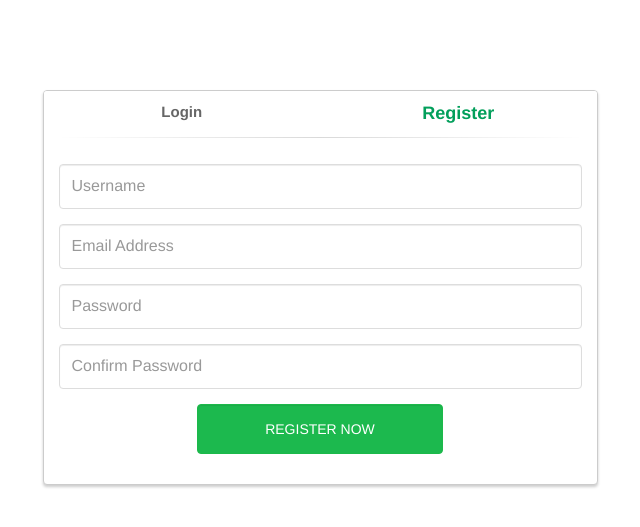
After one commit to bellaari/Order-management-project, a PHP site: page /login.php in a window 1280 px wide. The commit adds this page. Shown: the top 527 px of the page, without its empty margins (320-960 px from the left). Run offline with PHP 8.4, Linux system fonts and the light colour scheme; some libraries are stand-ins or nearby versions.

Commit message:
fifth commit

```diff
--- /dev/null
+++ b/css/styleLogin.css
@@ -0,0 +1,99 @@
+body {
+    padding-top: 90px;
+}
+.panel-login {
+	border-color: #ccc;
+	-webkit-box-shadow: 0px 2px 3px 0px rgba(0,0,0,0.2);
+	-moz-box-shadow: 0px 2px 3px 0px rgba(0,0,0,0.2);
+	box-shadow: 0px 2px 3px 0px rgba(0,0,0,0.2);
+}
+.panel-login>.panel-heading {
+	color: #00415d;
+	background-color: #fff;
+	border-color: #fff;
+	text-align:center;
+}
+.panel-login>.panel-heading a{
+	text-decoration: none;
+	color: #666;
+	font-weight: bold;
+	font-size: 15px;
+	-webkit-transition: all 0.1s linear;
+	-moz-transition: all 0.1s linear;
+	transition: all 0.1s linear;
+}
+.panel-login>.panel-heading a.active{
+	color: #029f5b;
+	font-size: 18px;
+}
+.panel-login>.panel-heading hr{
+	margin-top: 10px;
+	margin-bottom: 0px;
+	clear: both;
+	border: 0;
+	height: 1px;
+	background-image: -webkit-linear-gradient(left,rgba(0, 0, 0, 0),rgba(0, 0, 0, 0.15),rgba(0, 0, 0, 0));
+	background-image: -moz-linear-gradient(left,rgba(0,0,0,0),rgba(0,0,0,0.15),rgba(0,0,0,0));
+	background-image: -ms-linear-gradient(left,rgba(0,0,0,0),rgba(0,0,0,0.15),rgba(0,0,0,0));
+	background-image: -o-linear-gradient(left,rgba(0,0,0,0),rgba(0,0,0,0.15),rgba(0,0,0,0));
+}
+.panel-login input[type="text"],.panel-login input[type="email"],.panel-login input[type="password"] {
+	height: 45px;
+	border: 1px solid #ddd;
+	font-size: 16px;
+	-webkit-transition: all 0.1s linear;
+	-moz-transition: all 0.1s linear;
+	transition: all 0.1s linear;
+}
+.panel-login input:hover,
+.panel-login input:focus {
+	outline:none;
+	-webkit-box-shadow: none;
+	-moz-box-shadow: none;
+	box-shadow: none;
+	border-color: #ccc;
+}
+.btn-login {
+	background-color: #59B2E0;
+	outline: none;
+	color: #fff;
+	font-size: 14px;
+	height: auto;
+	font-weight: normal;
+	padding: 14px 0;
+	text-transform: uppercase;
+	border-color: #59B2E6;
+}
+.btn-login:hover,
+.btn-login:focus {
+	color: #fff;
+	background-color: #53A3CD;
+	border-color: #53A3CD;
+}
+.forgot-password {
+	text-decoration: underline;
+	color: #888;
+}
+.forgot-password:hover,
+.forgot-password:focus {
+	text-decoration: underline;
+	color: #666;
+}
+
+.btn-register {
+	background-color: #1CB94E;
+	outline: none;
+	color: #fff;
+	font-size: 14px;
+	height: auto;
+	font-weight: normal;
+	padding: 14px 0;
+	text-transform: uppercase;
+	border-color: #1CB94A;
+}
+.btn-register:hover,
+.btn-register:focus {
+	color: #fff;
+	background-color: #1CA347;
+	border-color: #1CA347;
+}
--- /dev/null
+++ b/js/login.js
@@ -0,0 +1,17 @@
+$(function() {
+    $('#login-form-link').click(function(e) {
+        $("#login-form").delay(100).fadeIn(100);
+        $("#register-form").fadeOut(100);
+        $('#register-form-link').removeClass('active');
+        $(this).addClass('active');
+        e.preventDefault();
+    });
+    $('#register-form-link').click(function(e) {
+        $("#register-form").delay(100).fadeIn(100);
+        $("#login-form").fadeOut(100);
+        $('#login-form-link').removeClass('active');
+        $(this).addClass('active');
+        e.preventDefault();
+    });
+
+    });
--- /dev/null
+++ b/login.php
@@ -0,0 +1,198 @@
+<!DOCTYPE html>
+<html lang="en">
+<head>
+    <meta charset="UTF-8">
+    <meta http-equiv="X-UA-Compatible" content="IE=edge">
+    <meta name="viewport" content="width=device-width, initial-scale=1.0">
+    <title>Document</title>
+
+    <!-- Favicons -->
+    <link rel="icon" href="https://getbootstrap.com/docs/5.0/assets/img/favicons/favicon-32x32.png" sizes="32x32" type="image/png">
+
+    <link href="//maxcdn.bootstrapcdn.com/bootstrap/3.3.0/css/bootstrap.min.css" rel="stylesheet" id="bootstrap-css">
+    <script src="//maxcdn.bootstrapcdn.com/bootstrap/3.3.0/js/bootstrap.min.js"></script>
+    <script src="//code.jquery.com/jquery-1.11.1.min.js"></script>
+    <!------ Include the above in your HEAD tag ---------->
+	<link href="https://cdnjs.cloudflare.com/ajax/libs/toastr.js/latest/toastr.css" rel="stylesheet" >
+
+    <link href="css/styleLogin.css" rel="stylesheet">
+    <script type="text/javascript" src="js/login.js"></script>
+	<script>
+
+		function checkpassword(){
+			let pass = $("#password_register").val();
+			let confirm_pass = $("#confirm-password_register").val();
+
+			if(pass != confirm_pass){
+				$("#checkpass").removeClass();
+				$("#checkpass").addClass("alert alert-danger");
+				$("#checkpass").html("mot de pass incorrect");
+			}else{
+				$("#checkpass").removeClass();
+				$("#checkpass").addClass("alert alert-success");
+				$("#checkpass").html("mot de pass correct");
+			}
+		}
+
+		$(document).ready(function(){
+			$("#register-form").submit(function(e){
+				e.preventDefault();
+				$.ajax({
+					type:"POST",
+					url:"ajaxData.php",
+					data:$("#register-form").serialize(),
+					dataType:"json",
+					success:function(response){
+						if(response.user){
+							$("#chechusername").addClass("alert alert-danger");
+							$("#chechusername").html(response.user);
+						}else {
+							if(response.email){
+								$("#checkemail").addClass("alert alert-danger");
+								$("#checkemail").html(response.email);
+							}else{
+								if(response.value){
+									toastr.success(response.msg);
+									$("#register-form")[0].reset();
+									$("#login-form-link").addClass("active");
+									$("#register-form-link").removeClass();
+									$("#register-form").css("display","none");
+									$("#login-form").css("display","block");
+								}else {
+									toastr.error(response.msg);
+								}
+
+							}
+						}
+
+					}
+				})
+			});
+
+			$("#confirm-password_register").keyup(checkpassword);
+
+			$(document).ready(function(){
+			$("#login-form").submit(function(e){
+				e.preventDefault();
+				$.ajax({
+					type:"POST",
+					url:"ajaxData.php",
+					data:$("#login-form").serialize(),
+					dataType:"json",
+					success:function(response){
+						if(response.user){
+							toastr.succes(response.user);
+						}else{
+							if(response.user){
+								toastr.succes(response.user);
+								window.location("index.php");
+							}else{
+								$("#checkpsw").addClass("alert alert-danger");
+								$("#checkpsw").html(response.msg);
+								toastr.error(response.msg);
+							}
+						}
+					}
+				})
+			});
+		})
+		})
+
+
+	</script>
+</head>
+
+<body>
+
+    <div class="container">
+    	<div class="row">
+			<div class="col-md-6 col-md-offset-3">
+				<div class="panel panel-login">
+					<div class="panel-heading">
+						<div class="row">
+							<div class="col-xs-6">
+								<a href="#" id="login-form-link">Login</a>
+							</div>
+							<div class="col-xs-6">
+								<a href="#" class="active" id="register-form-link">Register</a>
+							</div>
+						</div>
+						<hr>
+					</div>
+					<div class="panel-body">
+						<div class="row">
+							<div class="col-lg-12">
+								<form id="login-form" action="" method="post" role="form" style="display: none;">
+									<div class="form-group">
+										<input type="text" name="username_login" id="username_login" tabindex="1" class="form-control" placeholder="Username" required>
+									</div>
+									<div id="checkuser">
+
+									</div>
+									<div class="form-group">
+										<input type="password" name="password_login" id="password_login" tabindex="2" class="form-control" placeholder="Password" required>
+									</div>
+									<div id="checkpsw">
+
+									</div>
+									<div class="form-group text-center">
+										<input type="checkbox" tabindex="3" class="" name="remember" id="remember">
+										<label for="remember"> Remember Me</label>
+									</div>
+									<div class="form-group">
+										<div class="row">
+											<div class="col-sm-6 col-sm-offset-3">
+												<input type="submit" name="login-submit" id="login-submit" tabindex="4" class="form-control btn btn-login" value="Log In">
+											</div>
+										</div>
+									</div>
+									<div class="form-group">
+										<div class="row">
+											<div class="col-lg-12">
+												<div class="text-center">
+													<a href="https://phpoll.com/recover" tabindex="5" class="forgot-password">Forgot Password?</a>
+												</div>
+											</div>
+										</div>
+									</div>
+								</form>
+								<form id="register-form" action="https://phpoll.com/register/process" method="post" role="form" style="display: block;">
+									<div class="form-group">
+										<input type="text" name="username_register" id="username_register" tabindex="1" class="form-control" placeholder="Username">
+									</div>
+									<div id="chechusername">
+
+									</div>
+									<div class="form-group">
+										<input type="email" name="email_register" id="email_register" tabindex="1" class="form-control" placeholder="Email Address">
+									</div>
+									<div id="checkemail">
+
+									</div>
+									<div class="form-group">
+										<input type="password" name="password_register" id="password_register" tabindex="2" class="form-control" placeholder="Password">
+									</div>
+									<div class="form-group">
+										<input type="password" name="confirm-password_register" id="confirm-password_register" tabindex="2" class="form-control" placeholder="Confirm Password">
+									</div>
+									<div id="checkpass">
+
+									</div>
+									<div class="form-group">
+										<div class="row">
+											<div class="col-sm-6 col-sm-offset-3">
+												<input type="submit" name="register-submit" id="register-submit" tabindex="4" class="form-control btn btn-register" value="Register Now">
+											</div>
+										</div>
+									</div>
+								</form>
+							</div>
+						</div>
+					</div>
+				</div>
+			</div>
+		</div>
+	</div>
+	<script src="https://cdnjs.cloudflare.com/ajax/libs/toastr.js/latest/toastr.min.js"></script>
+</body>
+</html>
--- /dev/null
+++ b/logout.php
@@ -0,0 +1,6 @@
+<?php
+session_start();
+session_destroy();
+
+header("Location:login.php");
+?>
```
Also changed, not shown: ajaxData.php (+89 -0 lines), article.php (+22 -5 lines), client.php (+13 -56 lines), header.php (+14 -4 lines), home.html (added, +28 -0 lines), index1.php (added, +22 -0 lines), index2.php (added, +30 -0 lines), index3.php (added, +26 -0 lines).
